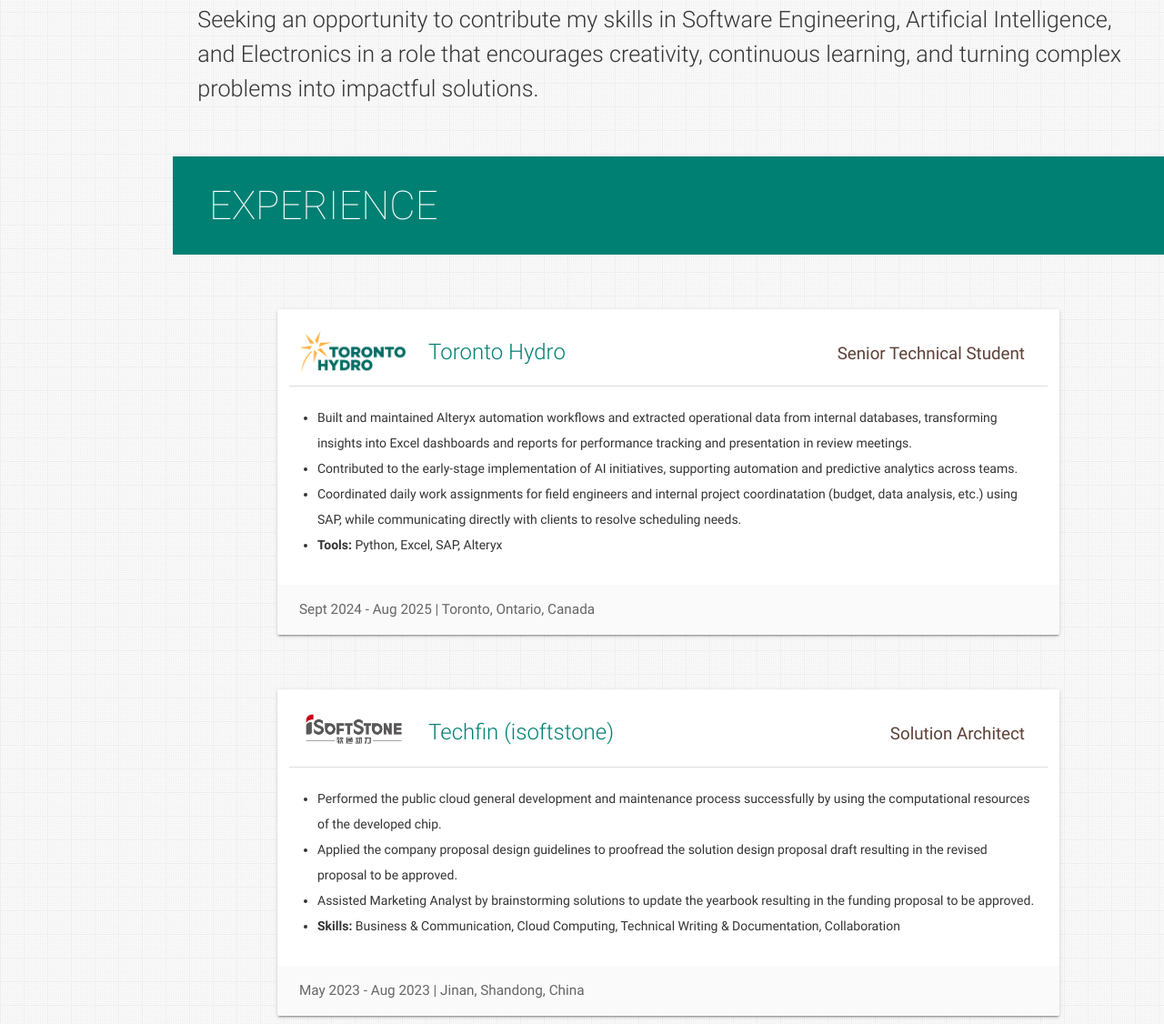
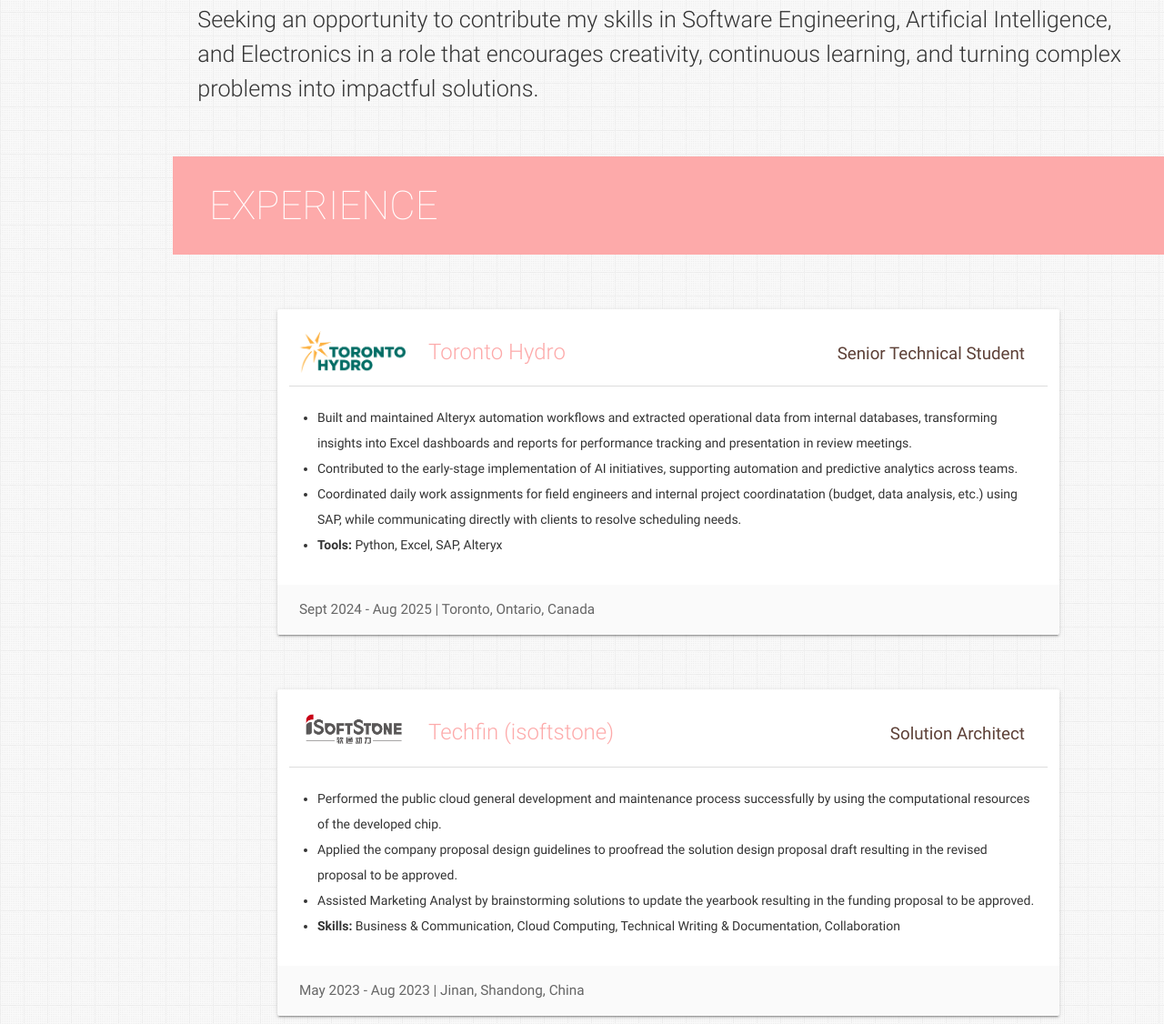
Before and after one commit to WhoUnicooooL/WhoUnicooooL.github.io, a plain HTML site: page index.html in a window 1280 px wide. Shown: the part 1469-2595 px from the top of the page at 91% size. Drawn offline with nearby package versions, Linux system fonts and the light colour scheme.

Commit message:
color change

```diff
--- a/assets/css/style.css
+++ b/assets/css/style.css
@@ -549,7 +549,7 @@ small {
 /* main .teal-text */
 
 .teal-text {
-  color: #008073 !important;
+  color: #FDAAAA !important;
 }
 
 /* .teal-text {
@@ -559,7 +559,7 @@ small {
 /* .teal */
 
 .teal {
-  background-color: #008073 !important;
+  background-color: #FDAAAA !important;
 }
 
 /* .teal {
--- a/index.html
+++ b/index.html
@@ -65,7 +65,7 @@
   <link rel="manifest" href="/assets/img/favicon/manifest.json" />
   <meta name="msapplication-TileColor" content="#ffffff" />
   <meta name="msapplication-TileImage" content="/assets/img/favicon/ms-icon-144x144.png" />
-  <meta name="theme-color" content="#ffffff" />
+  <meta name="theme-color" content="#F5D2D2" />
   <meta name="robots" content="index, follow" />
   <!-- Google Site Verification for indexing -->
   <meta name="google-site-verification" content="_qxK8tePiU2fhnwlwnJ7pkDFnj1k2EiKq_cYGy1Cb84" />
```
